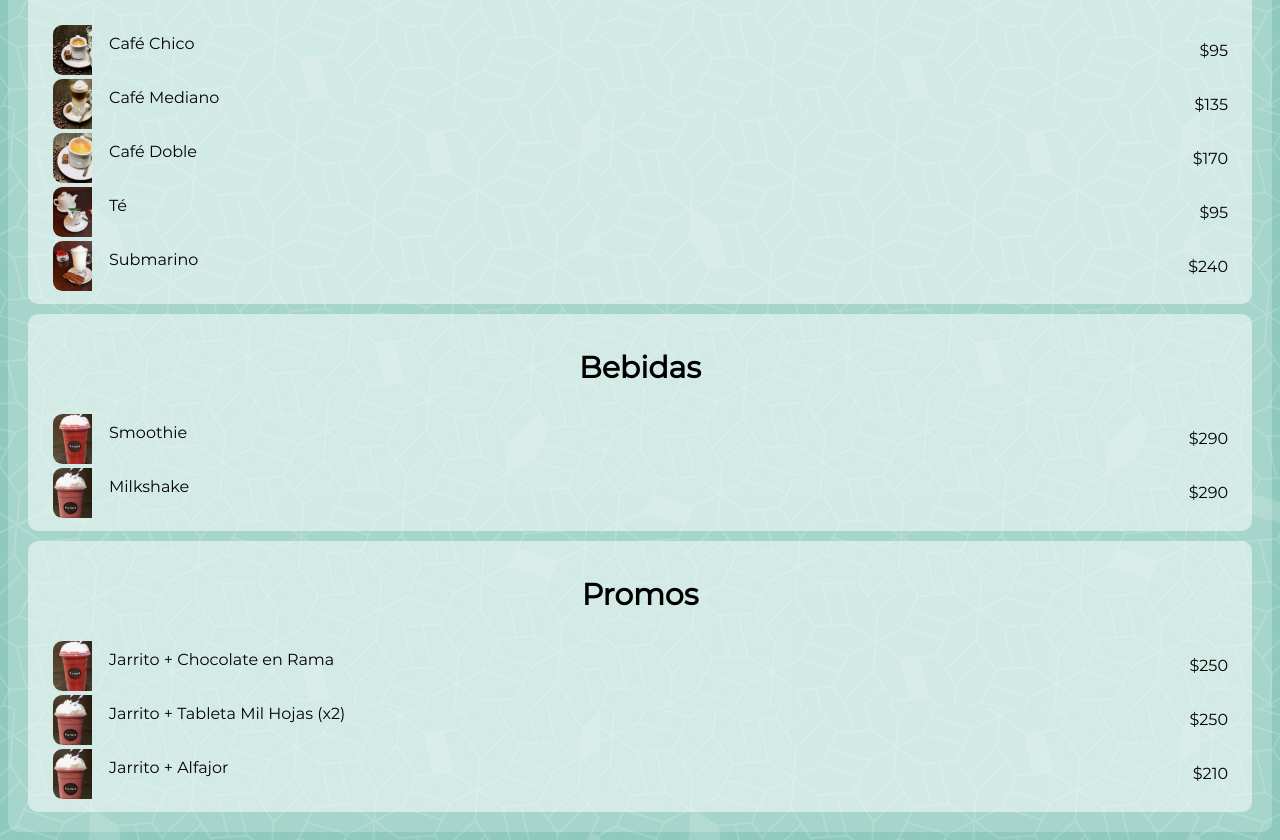
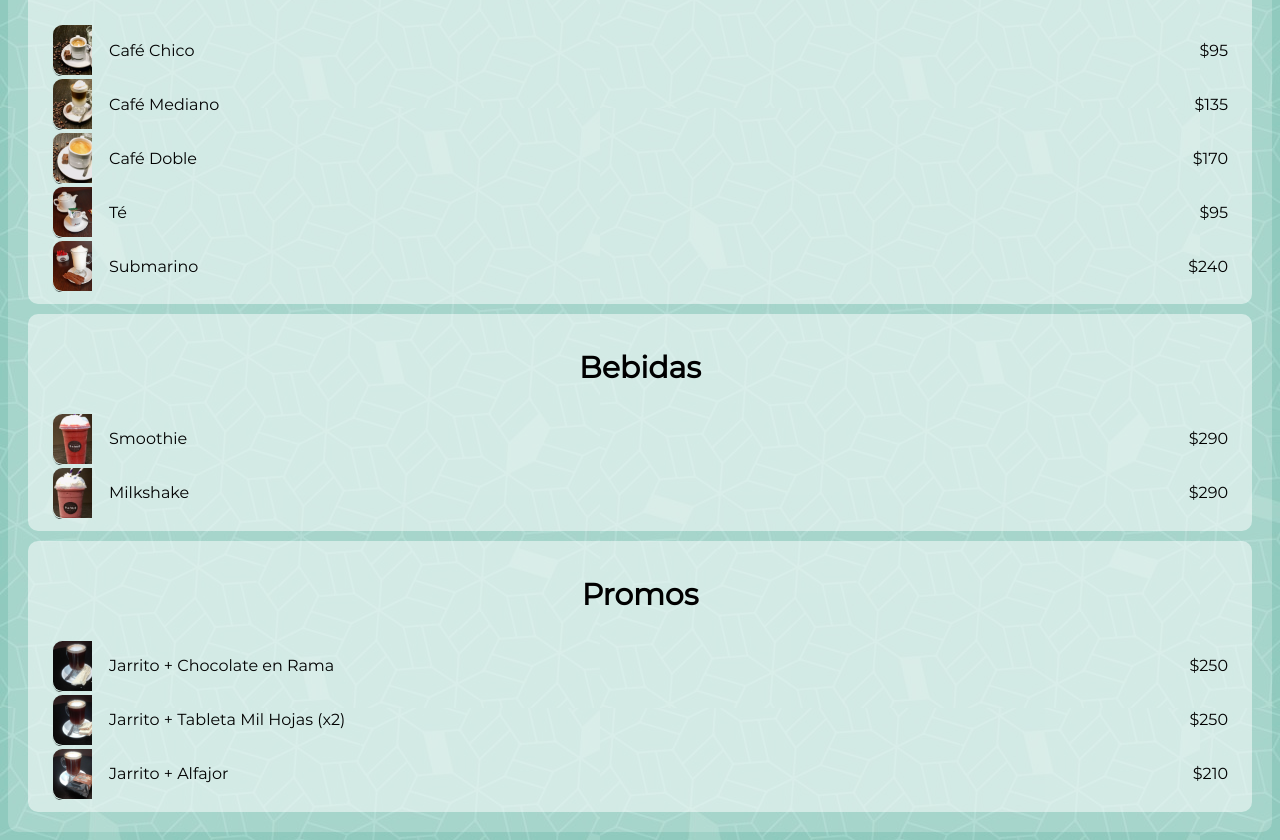
Before and after one commit to tralph3/Carta-de-Precios, a plain HTML site: page index.html in a window 1280 px wide. Shown: the part 492-1332 px from the top of the page. Drawn offline with Linux system fonts and the light colour scheme.

Commit message:
Imrpoved design

```diff
--- a/index.html
+++ b/index.html
@@ -58,17 +58,17 @@
                 <h2 class="subtitle">Promos</h2>
                 <table>
                     <tr>
-                        <td class="imagetd"><img class="image" src="img/smoothie.jpg"></img></td>
+                        <td class="imagetd"><img class="image" src="img/jarrito_rama.jpg"></img></td>
                         <td class="name">Jarrito + Chocolate en Rama</td>
                         <td class="price">$250</td>
                     </tr>
                     <tr>
-                        <td class="imagetd"><img class="image" src="img/milkshake.jpg"></img></td>
+                        <td class="imagetd"><img class="image" src="img/jarrito_mil_hojas.jpg"></img></td>
                         <td class="name">Jarrito + Tableta Mil Hojas (x2)</td>
                         <td class="price">$250</td>
                     </tr>
                     <tr>
-                        <td class="imagetd"><img class="image" src="img/milkshake.jpg"></img></td>
+                        <td class="imagetd"><img class="image" src="img/jarrito_alfajor.jpg"></img></td>
                         <td class="name">Jarrito + Alfajor</td>
                         <td class="price">$210</td>
                     </tr>
--- a/style.css
+++ b/style.css
@@ -48,6 +48,10 @@ table {
     box-shadow: 2px 2px 4px #000000;
 }
 
+img {
+    box-shadow: 1px 1px 1px #000000;
+}
+
 .subtitle {
     text-align: center;
     font-size: 30px;
@@ -70,7 +74,6 @@ table {
 
 .name {
     text-align: left;
-    position: absolute;
     padding-left: 15px;
     inline-size: 50%;
 }
```
Also changed, not shown: img/jarrito_alfajor.jpg (added), img/jarrito_mil_hojas.jpg (added), img/jarrito_rama.jpg (added).
